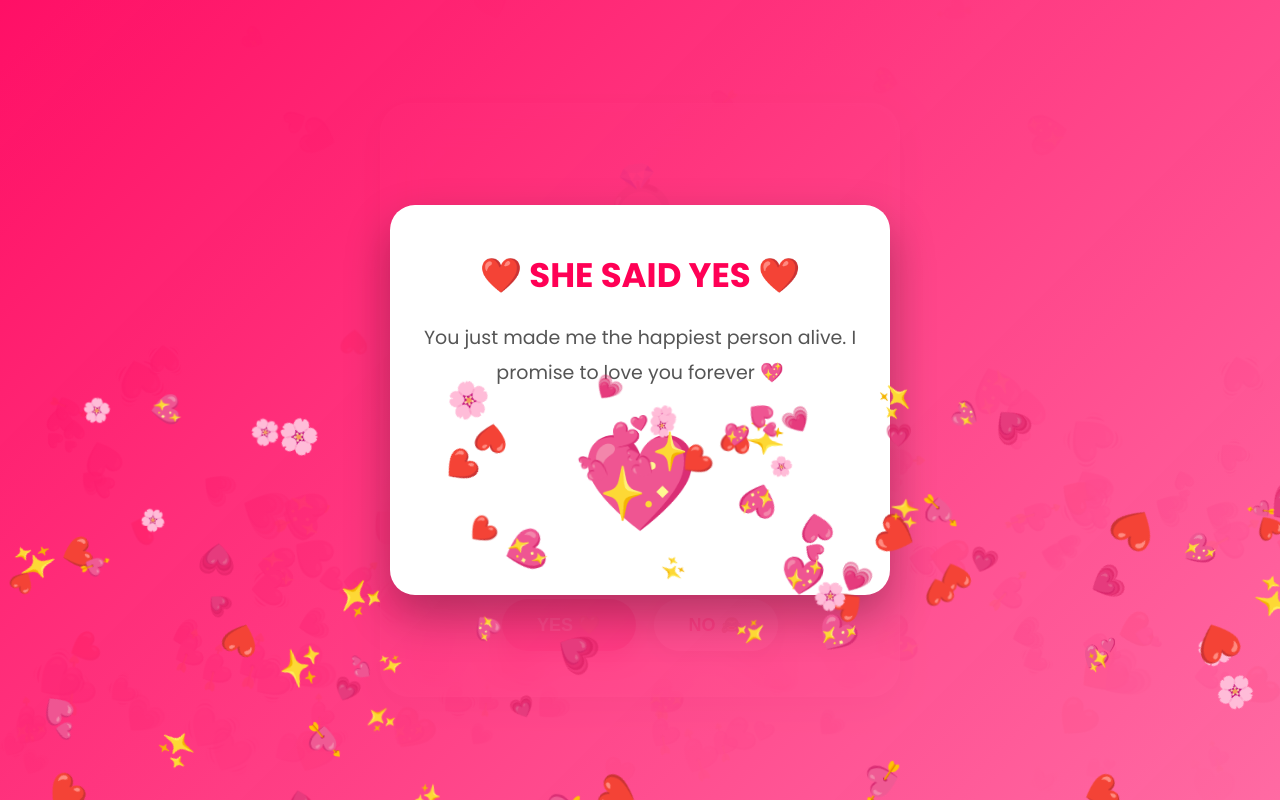
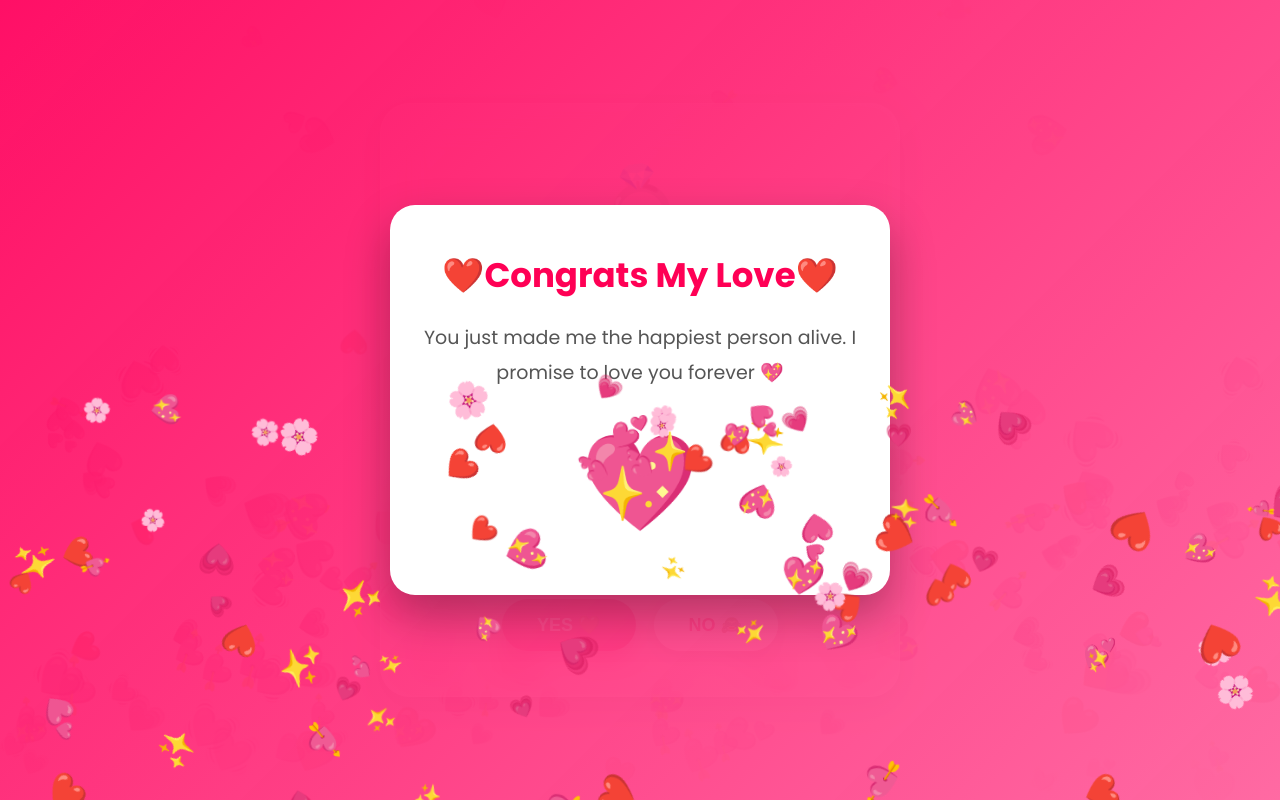
Before and after one commit to rijasaju1010-debug/proposal, a plain HTML site: page index.html in a window 1280 px wide. Both pictures are taken after a click on the button "YES ❤️". Drawn offline with Linux system fonts and the light colour scheme.

Commit message:
Update index.html

```diff
--- a/index.html
+++ b/index.html
@@ -53,7 +53,7 @@ NO 🙈
 
 <div class="success-box">
 
-<h2>❤️ SHE SAID YES ❤️</h2>
+<h2>❤️Congrats My Love❤️</h2>
 
 <p>
 
```
